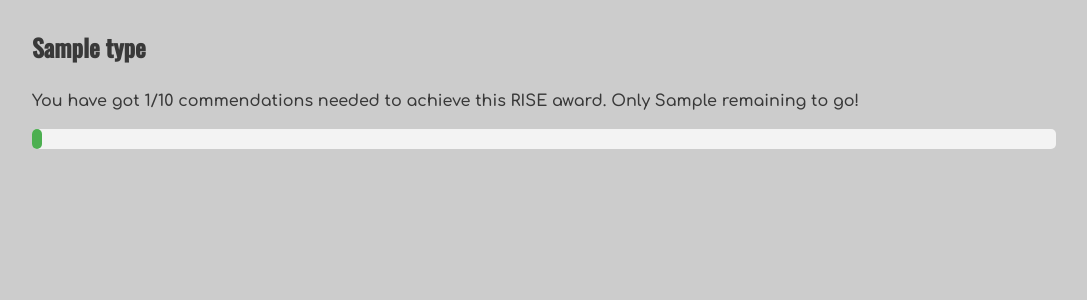
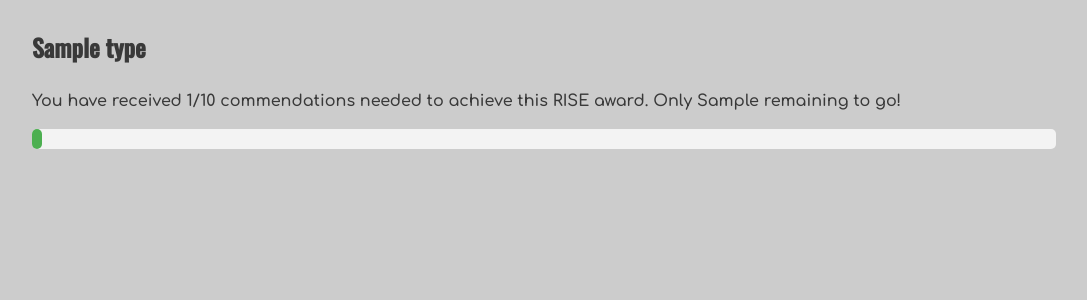
Before and after one commit to mmoomocow/digital-commendations, a Django app: template commendations/templates/commendations/milestone_progress.html in a window 1280 px wide. Shown: the part 346-646 px from the top of the page, without its empty margins (96-1183 px from the left). Run offline with Django 4.2, Linux system fonts and the light colour scheme; the template is opened without the code that fills it: most values are stand-ins (such as "Sample title", 1, 10 or a date in 2020); parts of the project's set-up code (start-up, migrations or seed data) failed here and were passed over; some libraries are stand-ins or nearby versions.

Commit message:
fix(templates): ✏️ Better language on milestone progress page
has got => has received

Signed-off-by: Matthew Gray <44288823+mmoomocow@users.noreply.github.com>

```diff
--- a/commendations/templates/commendations/milestone_progress.html
+++ b/commendations/templates/commendations/milestone_progress.html
@@ -35,7 +35,7 @@
     {% else %}
         <div>
             <h3>{{i.type}}</h3>
-            <p>{% if request.user.is_caregiver %}{{ student.user.first_name }} has {% else %}You have{% endif %} got {{commendationCount}}/{{i.value}} commendations needed to achieve this RISE award. Only {{i.remaining}} to go!</p>
+            <p>{% if request.user.is_caregiver %}{{ student.user.first_name }} has {% else %}You have{% endif %} received {{commendationCount}}/{{i.value}} commendations needed to achieve this RISE award. Only {{i.remaining}} to go!</p>
             <div class="barContainer">
                 <div class="bar" style="width: {{i.percentage}}%;"></div>
             </div>
```
